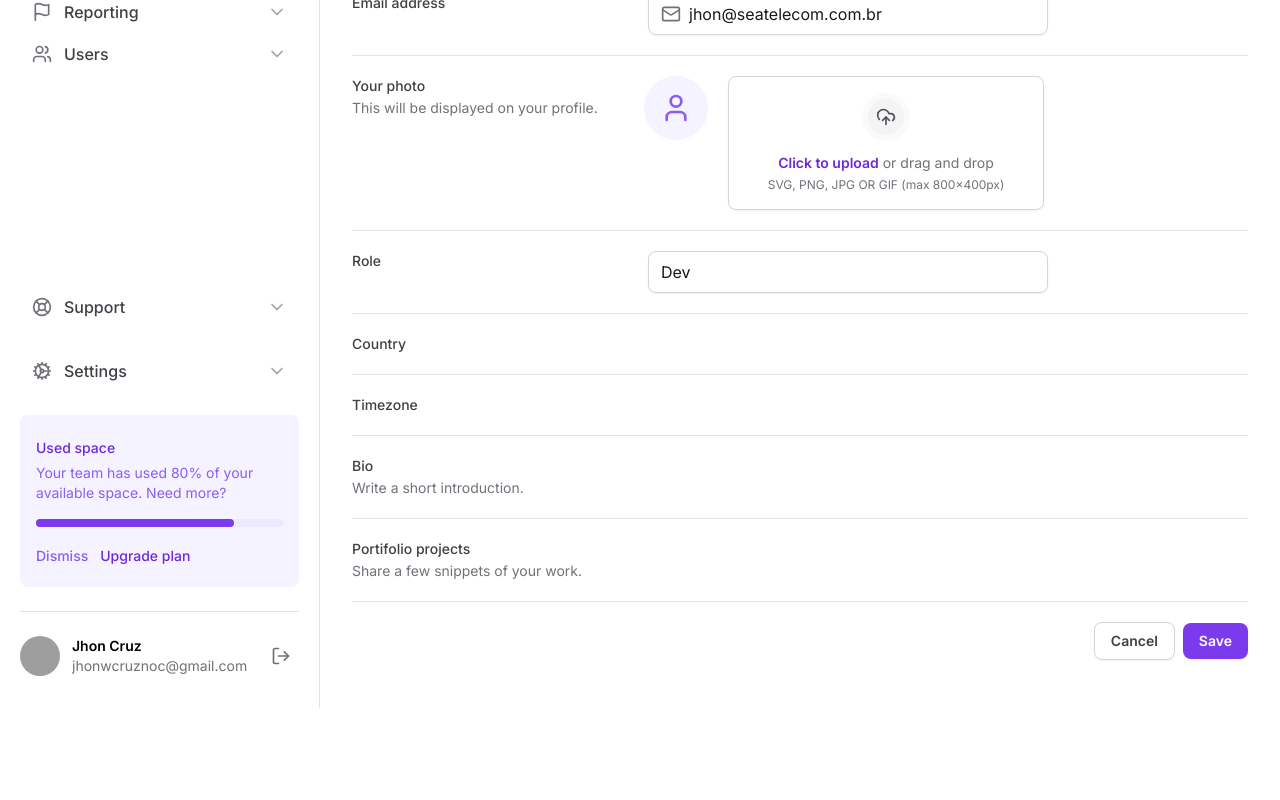
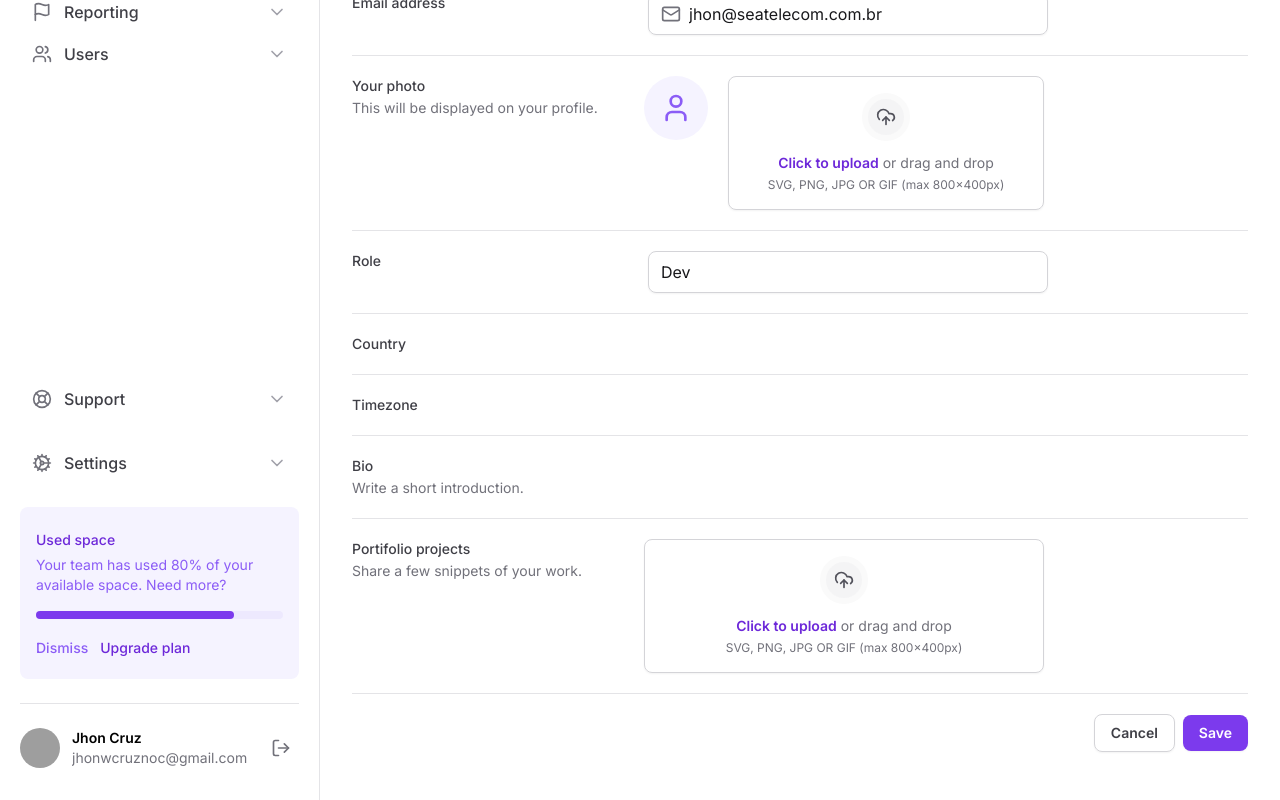
Before and after one commit to jaomuro/training-tailwindcss, a Next.js app: page / in a window 1280 px wide. Shown: the part 336-1136 px from the top of the page. Before the commit the page ends 1044 px from the top, so only its background shows below. Built offline with nearby package versions, Linux system fonts and the light colour scheme; grey boxes are pictures that could not be loaded.

Commit message:
Adiciona componentização do file input

```diff
--- a/src/app/page.tsx
+++ b/src/app/page.tsx
@@ -1,6 +1,8 @@
 import { SettingsTabs } from '@/components/SetteingsTabs.tsx';
 import * as Input from '../components/Sidebar/Input'
 import { Mail, UploadCloud, User } from 'lucide-react';
+import * as FileInput from '../components/FileInput'
+
 export default function Home() {
   return (
       <>
@@ -65,30 +67,11 @@
             Your photo
             <span className='text-sm mt-0.5 font-normal text-zinc-500 block'>This will be displayed on your profile.</span>
           </label>
-          <div className='flex items-start gap-5 '>
-              <div className='bg-violet-50 flex size-16 items-center justify-center rounded-full'>
-                <User className='size-8 text-violet-500'/>
-              </div>
-
-            <label htmlFor="photo" className='group flex-1 cursor-pointer flex flex-col items-center gap-3 rounded-lg border border-zinc-300 px-6 py-4 text-center text-zinc-500 shadow-sm hover:border-violet-200 hover:bg-violet-25 hover:text-violet-500'>
-              <div className='rounded-full border-6 border-zinc-50 bg-zinc-100 p-2 group-hover:border-violet-50 group-hover:bg-violet-100'>
-                <UploadCloud className='size-5 text-zinc-600 group-hover:text-violet-600' />
-              </div>
-              <div className='flex flex-col items-center gap-1'>
-                <span className='text-sm'>
-                  <span className='font-semibold text-violet-700 group-hover:underline'>
-                    Click to upload
-                  </span>{' '}
-                  or drag and drop
-                </span>
-                <span className='text-xs'>SVG, PNG, JPG OR GIF (max 800x400px)</span>
-              </div>
-            </label>
-            <input type="file" id='photo' className='sr-only'/>
-
-
-          </div>
-
+            <FileInput.Root className='flex items-start gap-5'>
+              <FileInput.ImagePreview />
+              <FileInput.Trigger />
+              <FileInput.Control />
+            </FileInput.Root>
           <div />
 
           </div>
@@ -135,7 +118,10 @@
                 Share a few snippets of your work.
               </span>
             </label>
-            <div />
+            <FileInput.Root className='gap-5'>
+              <FileInput.Trigger />
+              <FileInput.Control multiple/>
+            </FileInput.Root>
           </div>
 
           <div className='flex items-center justify-end pt-5 gap-2'>
--- /dev/null
+++ b/src/components/FileInput/Control.tsx
@@ -0,0 +1,10 @@
+
+import { ComponentProps } from "react";
+
+type ControlProps = ComponentProps<'input'>
+
+export function Control(props: ControlProps) {
+    return (
+        <input type="file" id='photo' className='sr-only' {...props}/>
+    )
+}
--- /dev/null
+++ b/src/components/FileInput/ImagePreview.tsx
@@ -0,0 +1,10 @@
+
+import { User } from "lucide-react";
+
+export function ImagePreview() {
+    return (
+        <div className='bg-violet-50 flex size-16 items-center justify-center rounded-full'>
+            <User className='size-8 text-violet-500'/>
+        </div>
+    )
+}
--- /dev/null
+++ b/src/components/FileInput/Root.tsx
@@ -0,0 +1,9 @@
+import { ComponentProps } from "react";
+
+type RootProps = ComponentProps<'div'>
+
+export function Root(props: RootProps) {
+    return (
+        <div {...props}/>
+    )
+}
--- /dev/null
+++ b/src/components/FileInput/Trigger.tsx
@@ -0,0 +1,20 @@
+import { UploadCloud } from "lucide-react";
+
+export function Trigger() {
+    return (
+        <label htmlFor="photo" className='group flex-1 cursor-pointer flex flex-col items-center gap-3 rounded-lg border border-zinc-300 px-6 py-4 text-center text-zinc-500 shadow-sm hover:border-violet-200 hover:bg-violet-25 hover:text-violet-500'>
+        <div className='rounded-full border-6 border-zinc-50 bg-zinc-100 p-2 group-hover:border-violet-50 group-hover:bg-violet-100'>
+          <UploadCloud className='size-5 text-zinc-600 group-hover:text-violet-600' />
+        </div>
+        <div className='flex flex-col items-center gap-1'>
+          <span className='text-sm'>
+            <span className='font-semibold text-violet-700 group-hover:underline'>
+              Click to upload
+            </span>{' '}
+            or drag and drop
+          </span>
+          <span className='text-xs'>SVG, PNG, JPG OR GIF (max 800x400px)</span>
+        </div>
+      </label>
+    )
+}
--- /dev/null
+++ b/src/components/FileInput/index.tsx
@@ -0,0 +1,12 @@
+import { Control } from "./Control";
+import { ImagePreview } from "./ImagePreview";
+import { Root } from "./Root";
+import { Trigger } from "./Trigger";
+
+
+export {
+    Control,
+    ImagePreview,
+    Root,
+    Trigger
+}
```
